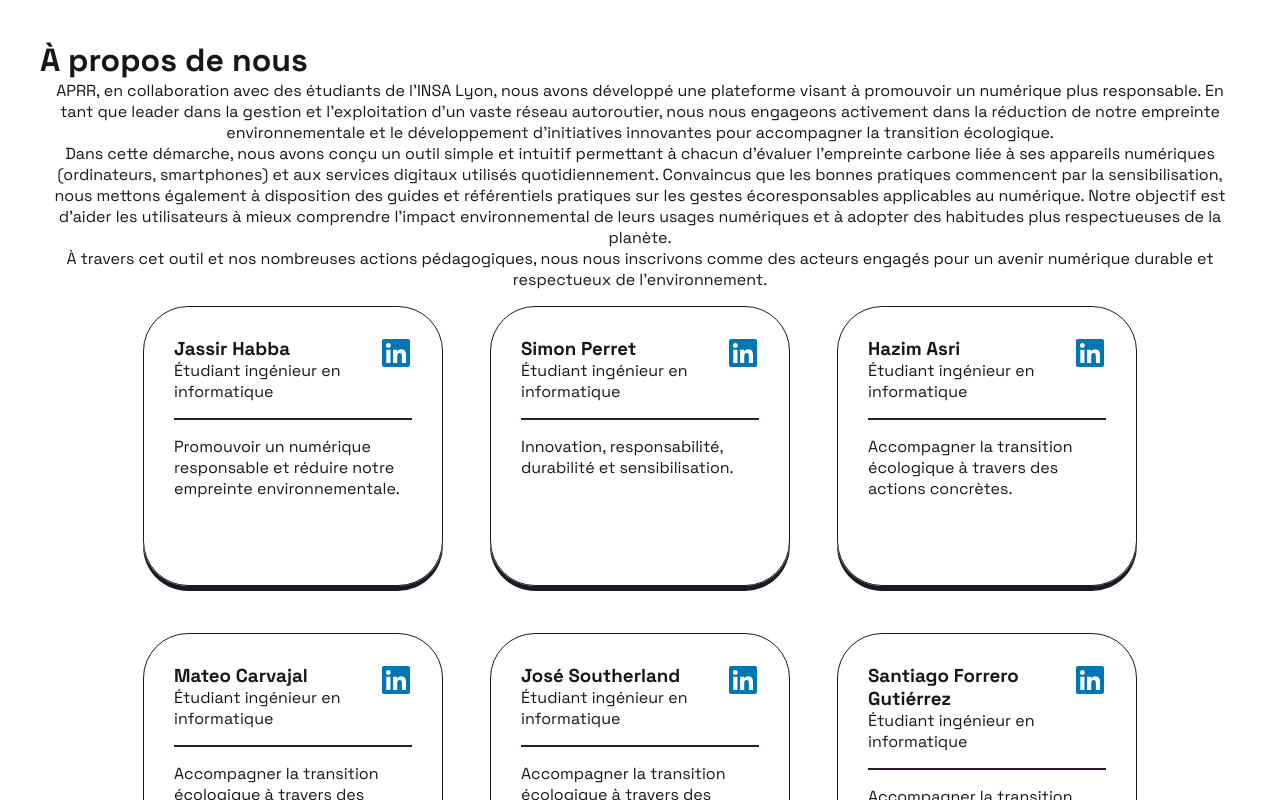
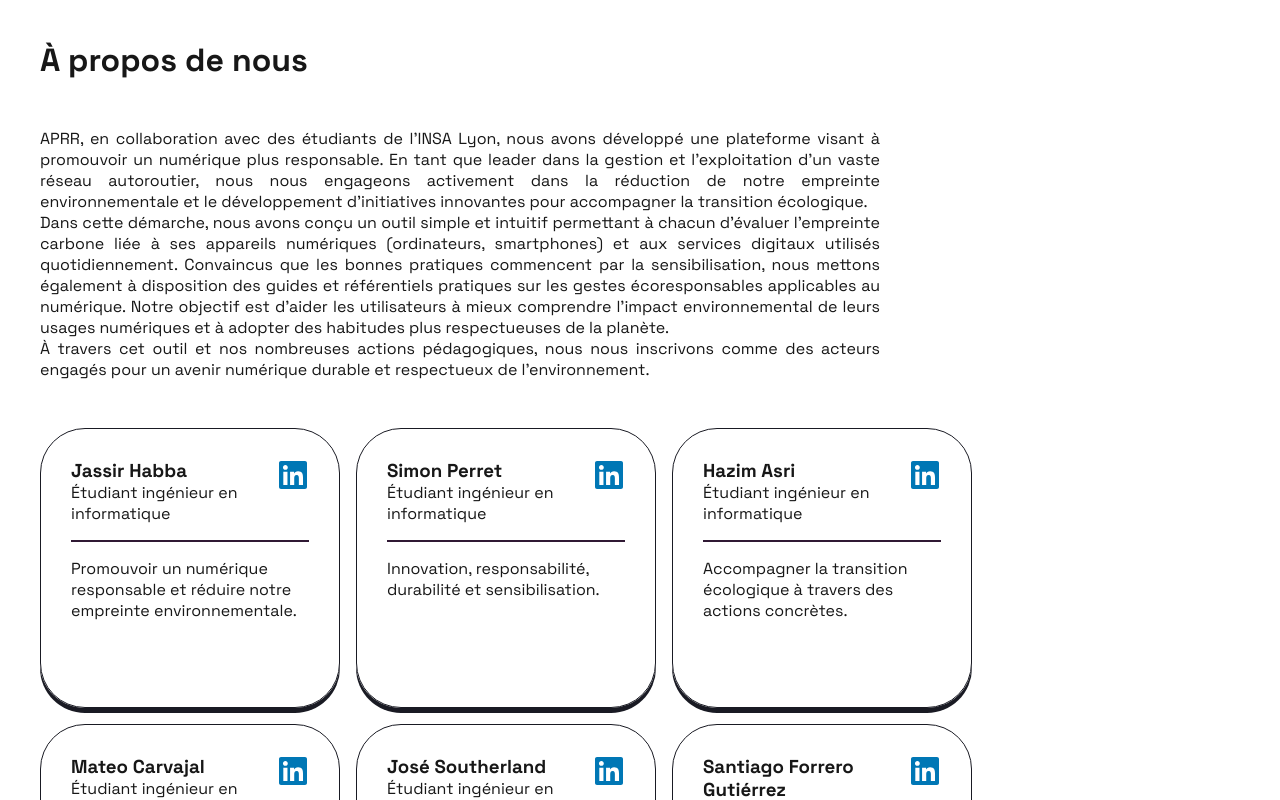
Before and after one commit to jbytes503/mon-empreinte-numerique, a Next.js app in the folder front/: page /about in a window 1280 px wide. Shown: the top 800 px of the page. Built offline with nearby package versions, Linux system fonts and the light colour scheme.

Commit message:
feat: fix margin between component

```diff
--- a/front/src/app/about/page.module.css
+++ b/front/src/app/about/page.module.css
@@ -1,13 +1,17 @@
+.section {
+    margin: 3em 0;
+}
+
 .intro {
     display: flex;
     flex-direction: column;
     align-items: center;
-    text-align: center;
+    text-align: justify;
+    width: 70%;
 }
 
 .authors {
     display: flex;
     flex-wrap: wrap;
-    justify-content: center;
-    gap: 15px;
+    gap: 1em;
 }
--- a/front/src/app/about/page.tsx
+++ b/front/src/app/about/page.tsx
@@ -7,7 +7,7 @@ export default async function Page() {
     return (
         <>
             <h1>À propos de nous</h1>
-            <section className={styles.intro}>
+            <section className={`${styles.intro} ${styles.section}`}>
                 <p>
                     APRR, en collaboration avec des étudiants de l'INSA Lyon,
                     nous avons développé une plateforme visant à promouvoir un
@@ -37,7 +37,7 @@ export default async function Page() {
                 </p>
             </section>
 
-            <section className={styles.authors}>
+            <section className={`${styles.authors} ${styles.section}`}>
                 <AuthorCard
                     name="Jassir Habba"
                     title="Étudiant ingénieur en informatique"
--- a/front/src/app/components/about/card.module.css
+++ b/front/src/app/components/about/card.module.css
@@ -5,7 +5,6 @@
     border-radius: 45px;
     box-shadow: var(--card-shadow);
     padding: 30px;
-    margin: 16px;
 
     width: 300px;
     min-height: 280px;
```
